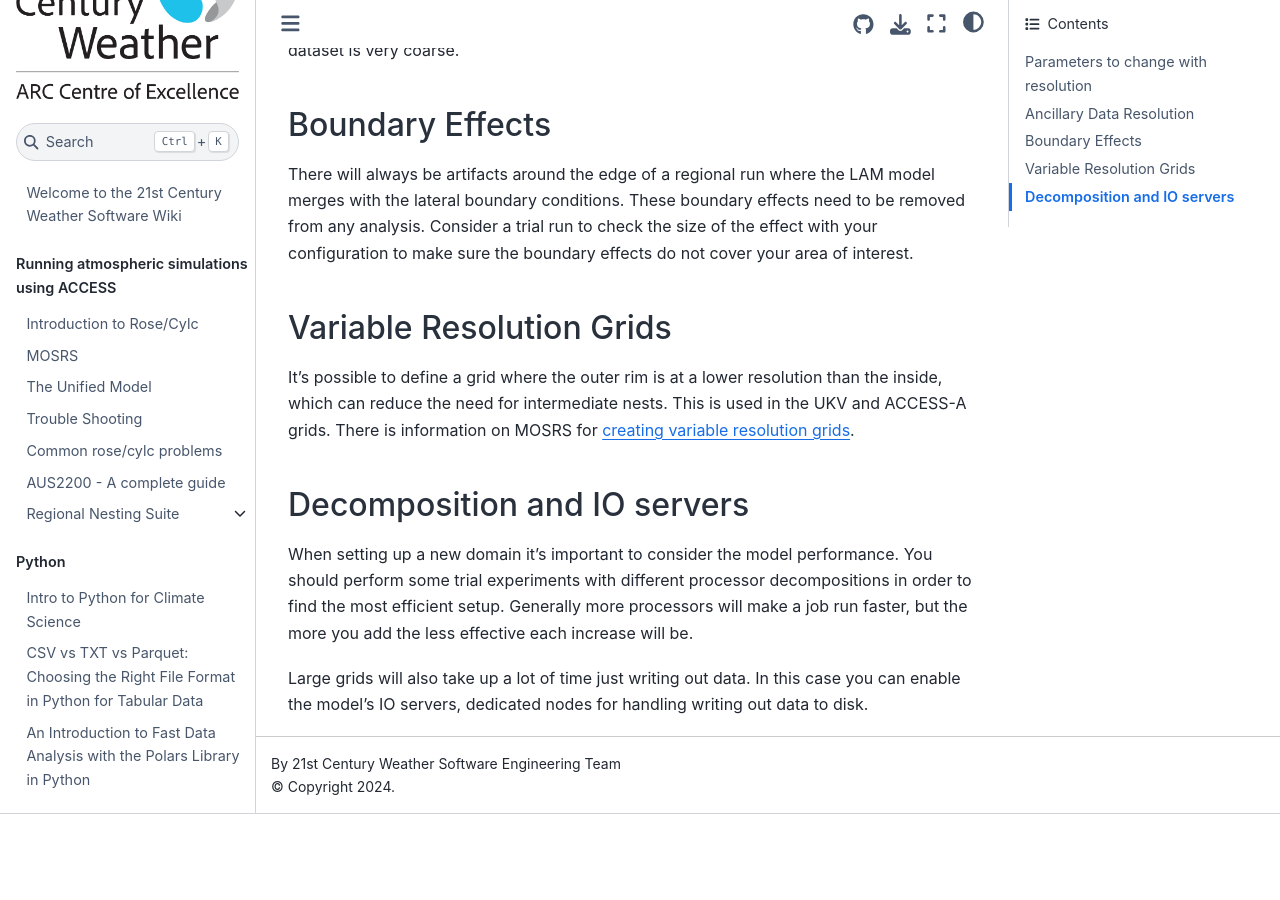
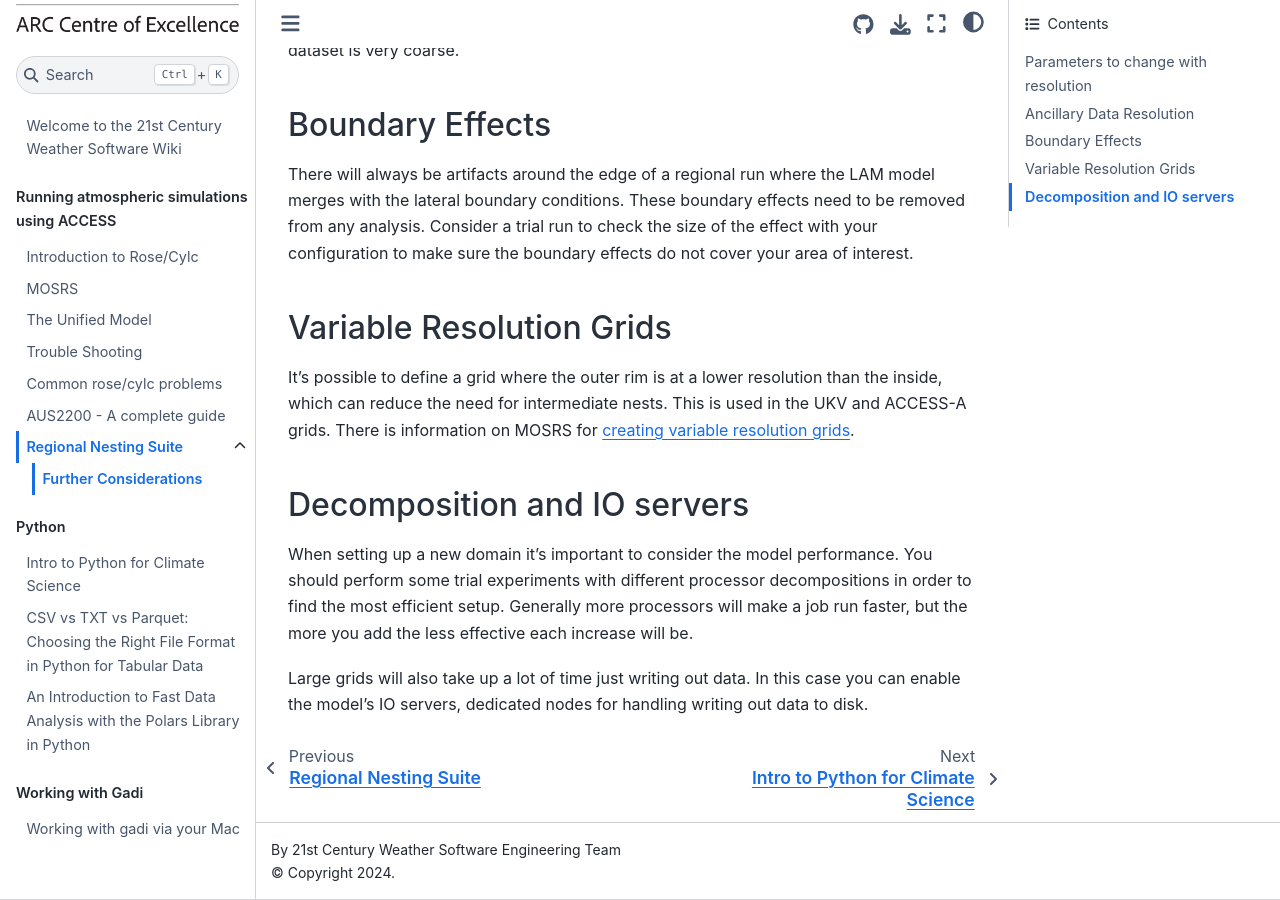
Before and after one commit to 21centuryweather/21st-Century-Weather-Software-Wiki, a Jupyter Book: the page built from ScottWales-RNS/further-considerations.md, in a window 1280 px wide and 900 px high, scrolled down 506 px. Built offline with Jupyter Book 1.0.4 settings and Sphinx 7.4.7 and the Sphinx Book theme 1.1.4, drawn with Linux system fonts in a browser that asks for light colours; pages that are not in the unit, such as notebooks, are missing from menus; before the commit the page ends 1320 px from its top, so only the background shows below that.

Commit message:
UPDATES : Added all of Scott's notebooks to the toc

```diff
--- a/_toc.yml
+++ b/_toc.yml
@@ -19,6 +19,9 @@
       sections:
       - file: ScottWales-RNS/ancillaries
       - file: ScottWales-RNS/running
+      - file: ScottWales-RNS/outputs
+      - file: ScottWales-RNS/evaluating
+      - file: ScottWales-RNS/further-considerations
   - caption: Python
     chapters:
     - file: python/intro-python
```
